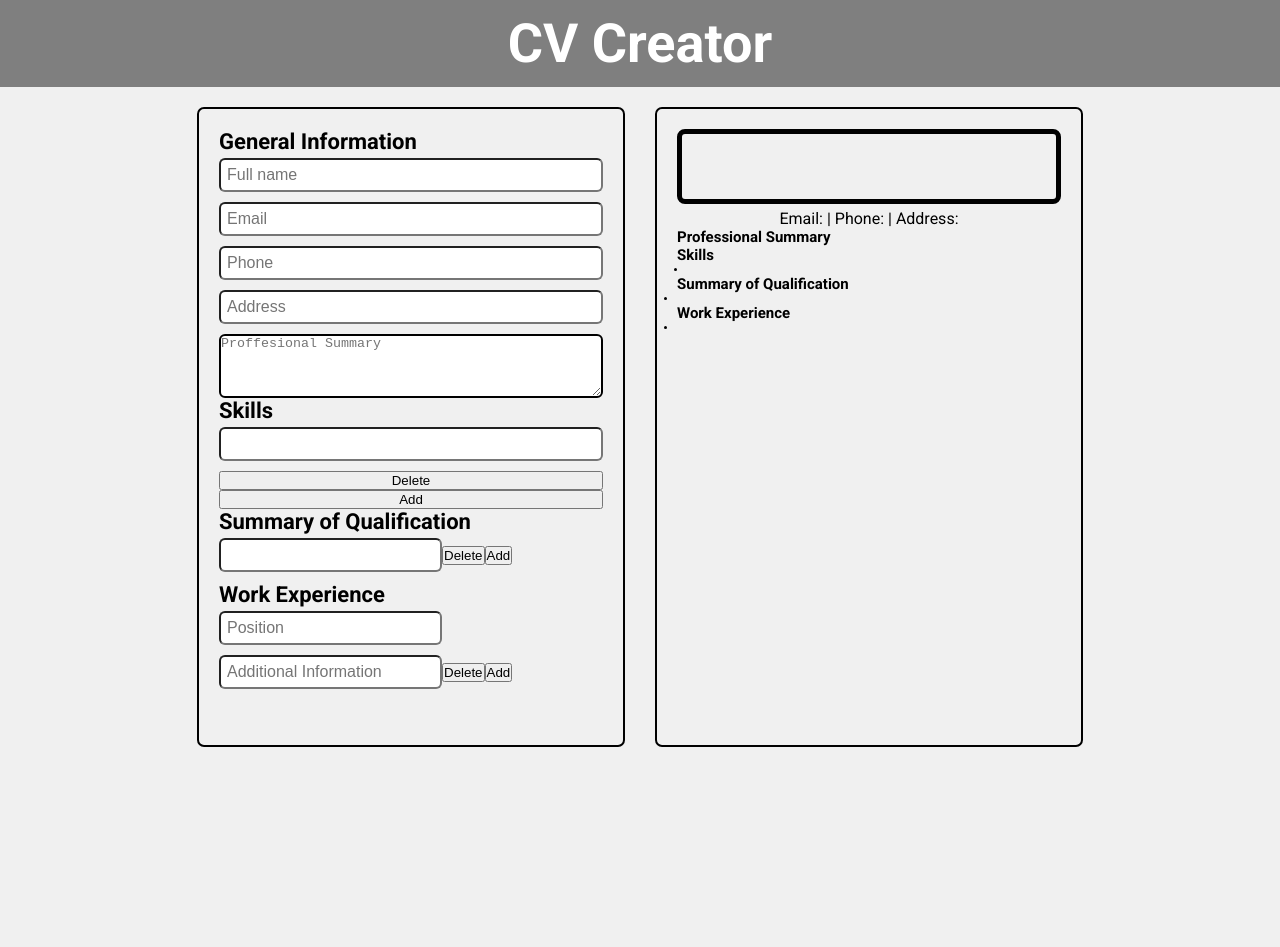
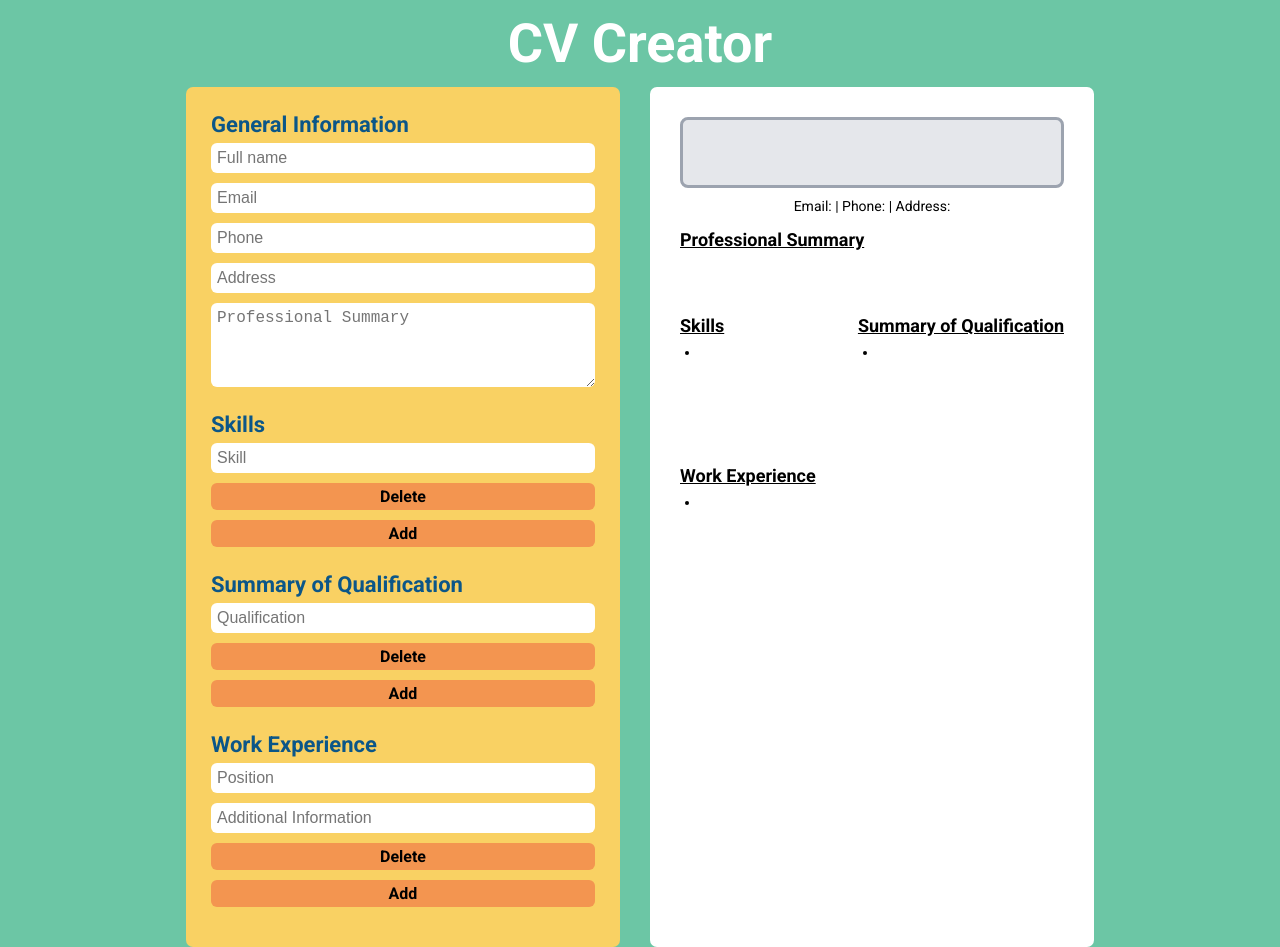
Before and after one commit to adambelko/cv-application, a React (Create React App) app: page / in a window 1280 px wide. Before the commit the page ends 800 px from the top, so only its background shows below. Built offline with nearby package versions, Linux system fonts and the light colour scheme.

Commit message:
Styles updated

```diff
--- a/src/components/CVForm/General.js
+++ b/src/components/CVForm/General.js
@@ -1,6 +1,6 @@
 const GeneralInfo = ({ changeGeneral }) => {
     return (
-        <section>
+        <section className="form-general-information">
             <h2>General Information</h2>
             {/* Full name */}
             <label htmlFor="input--fullName"></label>
@@ -44,7 +44,7 @@ const GeneralInfo = ({ changeGeneral }) => {
                 onChange={changeGeneral}
                 id="input--professional-summary"
                 rows="4"
-                placeholder="Proffesional Summary"
+                placeholder="Professional Summary"
                 name="professionalSummary"
             ></textarea>
         </section>
--- a/src/components/CVForm/QualificationSummary.js
+++ b/src/components/CVForm/QualificationSummary.js
@@ -7,16 +7,16 @@ const QualificationSummary = ({
     qualificationList,
 }) => {
     return (
-        <section>
+        <section className="form-qualification-summary">
             <label>
                 <h2>Summary of Qualification</h2>
             </label>
-            <div className="cv-form-qualification-summary">
             {qualificationList.map((qualification) => (
                 <SingleInput
                     id={qualification.id}
                     key={qualification.id}
                     name={qualification.name}
+                    placeholder={"Qualification"}
                     change={changeQualification}
                     remove={removeQualification}
                 />
@@ -24,7 +24,6 @@ const QualificationSummary = ({
             <button onClick={addQualification} type="button">
                 Add
             </button>
-            </div>
         </section>
     );
 };
--- a/src/components/CVForm/SingleInput.js
+++ b/src/components/CVForm/SingleInput.js
@@ -1,9 +1,14 @@
-const SingleInput = ({ name, id, change, remove }) => {
+const SingleInput = ({ name, placeholder, id, change, remove }) => {
     return (
-        <>
-            <input value={name} type="text" onChange={(e) => change(e, id)} />
+        <div className="form-single-input">
+            <input
+                value={name}
+                type="text"
+                placeholder={placeholder}
+                onChange={(e) => change(e, id)}
+            />
             <button onClick={() => remove(id)}>Delete</button>
-        </>
+        </div>
     );
 };
 
--- a/src/components/CVForm/Skills.js
+++ b/src/components/CVForm/Skills.js
@@ -2,16 +2,16 @@ import SingleInput from "./SingleInput";
 
 const Skills = ({ changeSkill, addSkill, removeSkill, skillList }) => {
     return (
-        <section>
+        <section className="form-skills">
             <label htmlFor="skills">
                 <h2>Skills</h2>
             </label>
-            <div className="cv-form-skills">
             {skillList.map((skill) => (
                 <SingleInput
                     id={skill.id}
                     key={skill.id}
                     name={skill.name}
+                    placeholder={"Skill"}
                     change={changeSkill}
                     remove={removeSkill}
                 />
@@ -19,7 +19,6 @@ const Skills = ({ changeSkill, addSkill, removeSkill, skillList }) => {
             <button onClick={addSkill} type="button">
                 Add
             </button>
-            </div>
         </section>
     );
 };
--- a/src/components/CVForm/WorkExperience.js
+++ b/src/components/CVForm/WorkExperience.js
@@ -7,11 +7,10 @@ const WorkExperience = ({
     workExpList,
 }) => {
     return (
-        <section>
+        <section className="form-work-experience">
             <label>
                 <h2>Work Experience</h2>
             </label>
-            <div className="cv-form-work-experience">
             {workExpList.map((exp) => (
                 <GroupInput
                     id={exp.id}
@@ -25,7 +24,6 @@ const WorkExperience = ({
             <button onClick={addWorkExperience} type="button">
                 Add
             </button>
-            </div>
         </section>
     );
 };
--- a/src/components/CVPreview/CVPreview.js
+++ b/src/components/CVPreview/CVPreview.js
@@ -7,8 +7,10 @@ const CVPreview = ({ cv }) => {
     return (
         <div className="main__cv--preview">
             <General cv={cv} />
-            <Skills cv={cv} />
-            <QualificationSummary cv={cv} />
+            <div className="preview-wrapper">
+                <Skills cv={cv} />
+                <QualificationSummary cv={cv} />
+            </div>
             <WorkExperience cv={cv} />
         </div>
     );
--- a/src/components/CVPreview/General.js
+++ b/src/components/CVPreview/General.js
@@ -1,10 +1,8 @@
 const General = ({ cv }) => {
     return (
         <>
-            <div className="cv-preview-inner-header">
-                {cv.generalInfo.fullName}
-            </div>
-            <div className="cv-preview-sub-header">
+            <div className="preview-full-name">{cv.generalInfo.fullName}</div>
+            <div className="preview-details">
                 {"Email: "}
                 {cv.generalInfo.email} {" | "}
                 {"Phone: "}
@@ -13,7 +11,7 @@ const General = ({ cv }) => {
                 {cv.generalInfo.address}
             </div>
             <h2>Professional Summary</h2>
-            <p className="cv-preview-professional-summary">
+            <p className="preview-professional-summary">
                 {cv.generalInfo.professionalSummary}
             </p>
         </>
--- a/src/components/CVPreview/QualificationSummary.js
+++ b/src/components/CVPreview/QualificationSummary.js
@@ -1,13 +1,13 @@
 const QualificationSummary = ({ cv }) => {
     return (
-        <>
+        <section className="preview-qualification-summary">
             <h2>Summary of Qualification</h2>
-            <ul className="cv-preview-qualification-summary">
+            <ul>
                 {cv.qualificationSummary.map((s) => (
                     <li key={s.id}>{s.name}</li>
                 ))}
             </ul>
-        </>
+        </section>
     );
 };
 
--- a/src/components/CVPreview/Skills.js
+++ b/src/components/CVPreview/Skills.js
@@ -1,13 +1,13 @@
 const Skills = ({ cv }) => {
     return (
-        <>
+        <section className="preview-skills">
             <h2>Skills</h2>
-            <ul className="cv-preview-skills">
+            <ul>
                 {cv.skills.map((s) => (
                     <li key={s.id}>{s.name}</li>
                 ))}
             </ul>
-        </>
+        </section>
     );
 };
 
--- a/src/components/CVPreview/WorkExperience.js
+++ b/src/components/CVPreview/WorkExperience.js
@@ -1,8 +1,8 @@
 const WorkExperience = ({ cv }) => {
     return (
-        <>
+        <section>
             <h2>Work Experience</h2>
-            <ul className="cv-preview-work-experience">
+            <ul className="preview-work-experience">
                 {cv.workExperience.map((s) => (
                     <li key={s.id}>
                         {s.position}
@@ -10,7 +10,7 @@ const WorkExperience = ({ cv }) => {
                     </li>
                 ))}
             </ul>
-        </>
+        </section>
     );
 };
 
--- a/src/styles/style.scss
+++ b/src/styles/style.scss
@@ -1,5 +1,7 @@
-$header-bg: #7f7f7f;
-$page-bg: #f0f0f0;
+$page-bg: #6CC6A5;
+$form-bg: #F9D163;
+$btn-bg: #F39550;
+$section-title: #0B5688;
 
 * {
     margin: 0;
@@ -17,7 +19,6 @@ html {
 header {
     display: flex;
     justify-content: center;
-    background: $header-bg;
     color: #ffffff;
     font-weight: bold;
     font-size: 2.7rem;
@@ -30,76 +31,127 @@ main,
     display: flex;
     gap: 3rem;
     margin: auto;
-    margin-top: 1rem;
-    min-height: 80vh;
 }
 
 .main__cv--form {
+    background: $form-bg;
     display: flex;
     flex-direction: column;
     width: 30vw;
-    padding: 2rem;
-    border: 0.2rem solid black;
+    height: 81rem;
+    overflow-y: auto;
+    padding: 2.5rem;
     border-radius: 0.7rem;
 
-    h2 {
-        font-size: 2.2rem;
-        margin-bottom: 0.4rem;
+    .form-general-information h2 {
+        margin-top: 0rem;
     }
 
-    section {
+    h2 {
+        color: $section-title;
+        font-size: 2.2rem;
+        margin-top: 2.5rem;
+        margin-bottom: 0.6rem;
+    }
+
+
+    input,
+    textarea {
+        font-size: 1.6rem;
+        padding: 0.6rem;
+        max-width: 100%;
+        margin-bottom: 1rem;
+        border: none;
+        border-radius: 0.6rem;
+        &:last-child {
+            margin-bottom: 0rem;
+        }
+    }
+
+    .form-single-input {
+        display: flex;
+        flex-direction: column;
+        margin-bottom: 1rem;
+    }
+
+    button {
+        font-family: 'Roboto', sans-serif;
+        background-color: $btn-bg;
+        font-size: 1.6rem;
+        font-weight: bold;
+        margin-bottom: 1rem;
+        padding: 0.4rem;
+        border: none;
+        border-radius: 0.6rem;
+        &:last-child {
+            margin-bottom: 0rem;
+        }
+
+        &:hover {
+            transition: all 0.05s ease-in-out;
+            transform: scale(1.01);
+            background-color: #ef8d47;
+        }
+    }
+
+    .form-general-information,
+    .form-skills,
+    .form-qualification-summary,
+    .form-work-experience {
         display: flex;
         flex-direction: column;
         width: 100%;
         font-weight: bold;
-    }
-
-    input {
-        font-size: 1.6rem;
-        padding: 0.6rem;
-        margin-bottom: 1rem;
-        border-radius: 0.6rem;
-    }
-
-    #input--professional-summary {
-        border: 0.2rem solid black;
-        border-radius: 0.6rem;
-    }
-
-    .cv-form-skills {
-        display: flex;
-        flex-direction: column;
     }
 }
 
 .main__cv--preview {
     display: flex;
     flex-direction: column;
+    background-color: #ffffff;
+    font-size: 1.4rem;
     width: 30vw;
-    padding: 2rem;
-    border: 0.2rem solid black;
+    padding: 3rem;
     border-radius: 0.7rem;
-    padding: 2rem;
 
-    .cv-preview-inner-header {
+    .preview-full-name {
         display: flex;
         justify-content: center;
+        background-color: #e5e7eb;
         align-items: center;
         min-height: 3.5rem;
         font-size: 3rem;
         padding: 1.5rem;
-        border: 0.5rem solid black;
+        border: 0.3rem solid #9ca3af;
         border-radius: 0.8rem;
     }
 
-    .cv-preview-sub-header {
+    .preview-details {
         display: flex;
         justify-content: center;
-        margin-top: 0.5rem;
-        font-size: 1.6rem;
+        margin-top: 1rem;
+        font-size: 1.4rem;
+        // margin-bottom: 1rem;
     }
 
-    .cv-preview-skills {
-        margin-left: 1rem;
+    h2 {
+        text-decoration: underline;
+        font-size: 1.8rem;
+        margin-top: 1.5rem;
+    }
+
+    ul {
+        margin-left: 2rem;
+        margin-top: 0.8rem;
+    }
+
+    .preview-professional-summary {
+        min-height: 5rem;
+    }
+
+    .preview-wrapper {
+        display: flex;
+        justify-content: space-between;
+        min-height: 15rem
     }
 }
```
Lines whose indentation alone changed are shown as unchanged.
